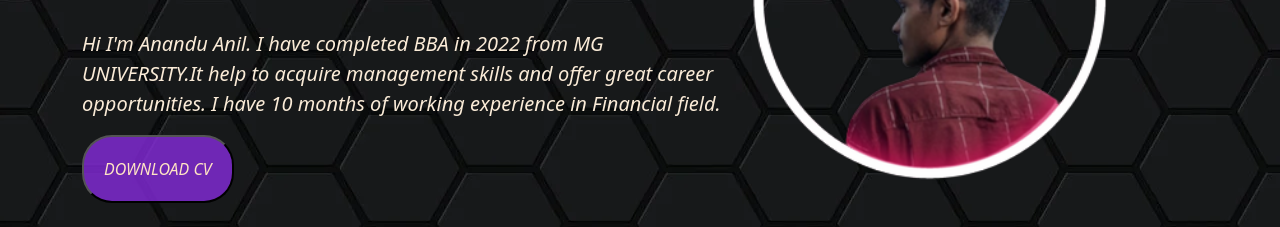
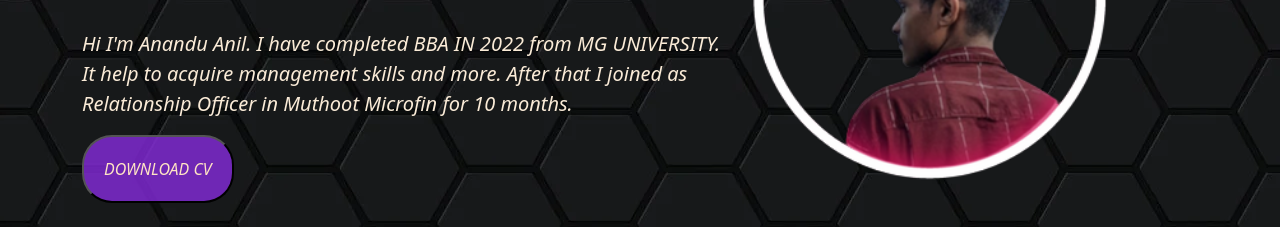
Before and after one commit to ANANDUANIL2255/porrtfolio, a plain HTML site: page index.html in a window 1280 px wide. Shown: the part 404-631 px from the top of the page. Drawn offline with nearby package versions, Linux system fonts and the light colour scheme.

Commit message:
headedited

```diff
--- a/index.html
+++ b/index.html
@@ -117,8 +117,7 @@
         </p><br>
 
         <p class="p2" style="color: antiquewhite;">
-          Hi I'm Anandu Anil. I have completed BBA in 2022 from MG UNIVERSITY.It help to acquire management skills and
-          offer great career opportunities. I have 10 months of working experience in Financial field.
+          Hi I'm Anandu Anil. I have completed BBA IN 2022 from MG UNIVERSITY. It help to acquire management skills and more. After that I joined as Relationship Officer in Muthoot Microfin for 10 months.
         </p>
         </p>
         <button class="l1">DOWNLOAD CV</button>
```
